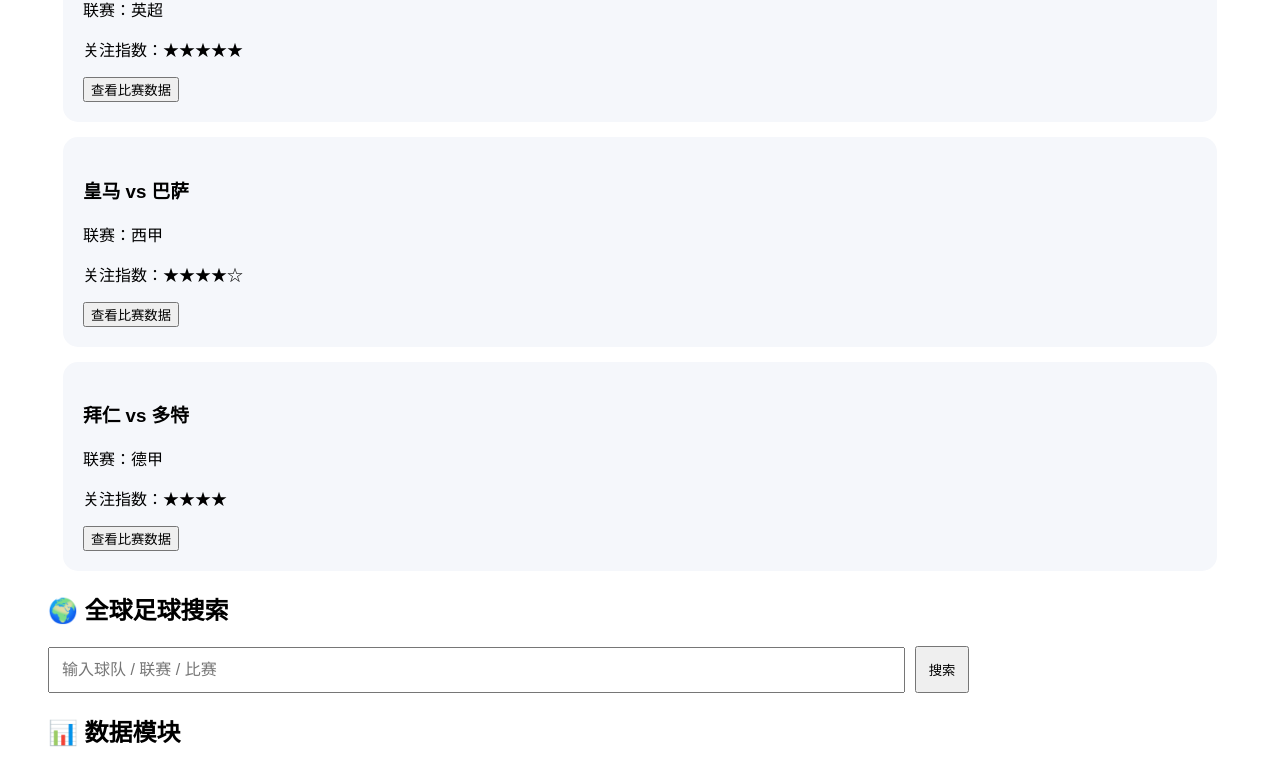
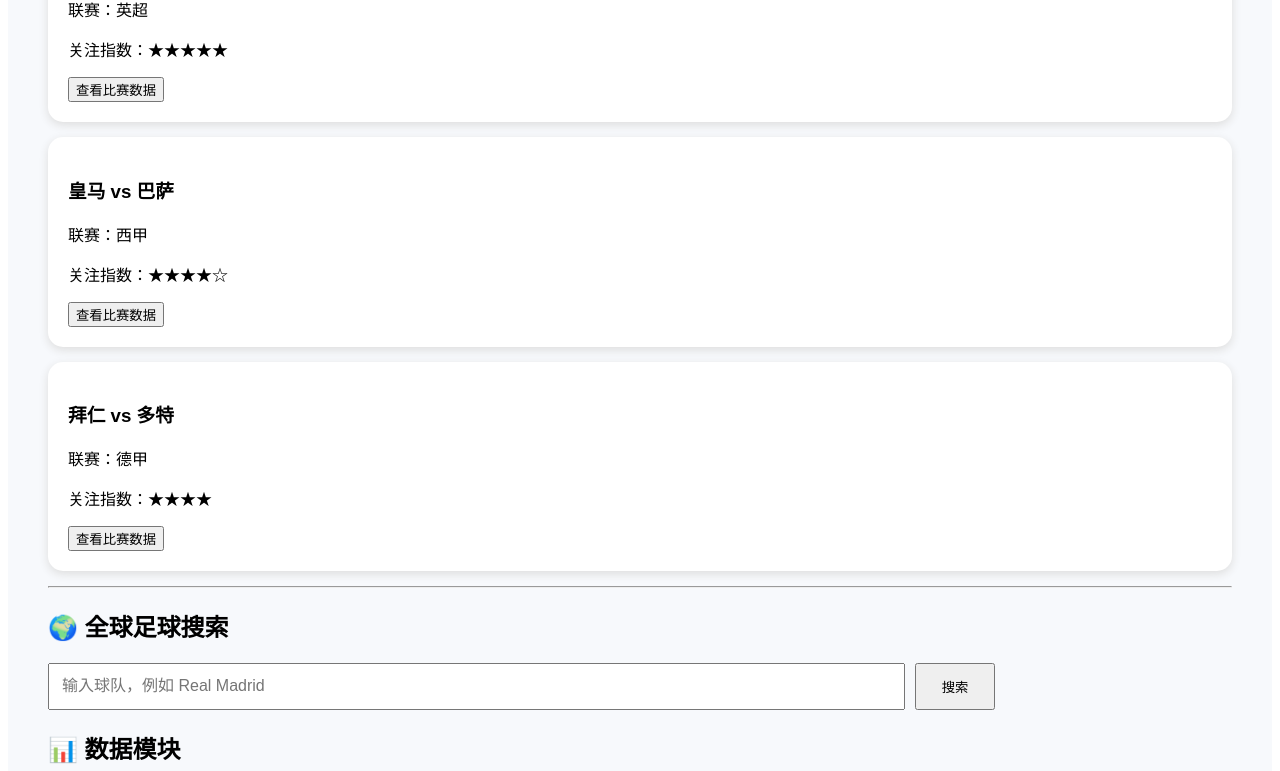
Before and after one commit to MrZhongH/football-ai-scout, a Next.js app: page / in a window 1280 px wide. Shown: the part 317-1088 px from the top of the page. Built offline with nearby package versions, Linux system fonts and the light colour scheme.

Commit message:
Update page.js

```diff
--- a/app/page.js
+++ b/app/page.js
@@ -4,48 +4,54 @@
 
 export default function Home() {
 
+  const games = [
+    ["曼城 vs 阿森纳", "英超", "★★★★★"],
+    ["皇马 vs 巴萨", "西甲", "★★★★☆"],
+    ["拜仁 vs 多特", "德甲", "★★★★"]
+  ];
+
   const [keyword, setKeyword] = useState("");
-  const [result, setResult] = useState(null);
+  const [team, setTeam] = useState(null);
   const [loading, setLoading] = useState(false);
 
 
-  async function searchFootball() {
+  async function searchTeam(){
 
-    if (!keyword) {
-      alert("请输入球队或联赛");
-      return;
-    }
+    if(!keyword) return;
 
     setLoading(true);
 
-    try {
+    try{
 
       const res = await fetch(
-        `/api/football?q=${keyword}`
+        `/api/football?q=${encodeURIComponent(keyword)}`
       );
 
       const data = await res.json();
 
-      setResult(data);
 
-    } catch (error) {
+      if(data.response && data.response.length > 0){
 
-      setResult({
-        error: "数据请求失败"
-      });
+        setTeam(data.response[0]);
+
+      }else{
+
+        setTeam(null);
 
       }
 
-    setLoading(false);
+
+    }catch(error){
+
+      console.log(error);
+      setTeam(null);
+
     }
 
 
+    setLoading(false);
 
-  const games = [
-    ['曼城 vs 阿森纳','英超','★★★★★'],
-    ['皇马 vs 巴萨','西甲','★★★★☆'],
-    ['拜仁 vs 多特','德甲','★★★★']
-  ];
+  }
 
 
 
@@ -53,8 +59,10 @@
 
 <main
 style={{
-        padding:40,
-        fontFamily:"Arial"
+padding:"40px",
+fontFamily:"Arial",
+background:"#f7f9fc",
+minHeight:"100vh"
 }}
 >
 
@@ -65,7 +73,7 @@
 
 
 <p>
-        Football AI Scout V15.0
+Football AI Scout V15.1
 </p>
 
 
@@ -82,10 +90,11 @@
 <div
 key={i}
 style={{
-              background:"#f5f7fb",
-              padding:20,
-              margin:15,
-              borderRadius:15
+background:"#fff",
+padding:"20px",
+margin:"15px 0",
+borderRadius:"15px",
+boxShadow:"0 3px 10px #ddd"
 }}
 >
 
@@ -114,6 +123,7 @@
 
 
 
+<hr/>
 
 
 <h2>
@@ -121,34 +131,38 @@
 </h2>
 
 
+<div
+style={{
+display:"flex",
+gap:"10px"
+}}
+>
+
 
 <input
 
 value={keyword}
 
-        onChange={
-          (e)=>setKeyword(e.target.value)
-        }
+onChange={(e)=>setKeyword(e.target.value)}
 
-        placeholder="输入球队 / 联赛 / 比赛"
+placeholder="输入球队，例如 Real Madrid"
 
 style={{
-          padding:12,
+padding:"12px",
 width:"70%",
-          fontSize:16
+fontSize:"16px"
 }}
 
 />
 
 
-
 <button
 
-        onClick={searchFootball}
+onClick={searchTeam}
 
 style={{
-          padding:12,
-          marginLeft:10
+padding:"12px 25px",
+cursor:"pointer"
 }}
 
 >
@@ -158,62 +172,100 @@
 </button>
 
 
+</div>
+
 
 
 {
 loading &&
 
 <p>
-          正在查询足球数据...
+正在查询真实数据...
 </p>
+
 }
 
 
 
 
+{
+team &&
 
-      {
-        result &&
 
 <div
-          style={{
-            marginTop:30
-          }}
-        >
-
-          <h2>
-            🔎 搜索结果
-          </h2>
-
-
-          <pre
 
 style={{
-              background:"#111",
-              color:"#fff",
-              padding:20,
-              borderRadius:10,
-              overflow:"auto"
+marginTop:"30px",
+background:"#fff",
+padding:"25px",
+borderRadius:"20px",
+boxShadow:"0 3px 15px #ddd"
 }}
 
 >
 
-            {
-              JSON.stringify(
-                result,
-                null,
-                2
-              )
-            }
+
+<img
+
+src={team.team.logo}
+
+width="100"
+
+/>
 
 
-          </pre>
+<h2>
+
+{team.team.name}
+
+</h2>
+
+
+<p>
+🌍 国家：
+{team.team.country}
+</p>
+
+
+<p>
+📅 成立年份：
+{team.team.founded}
+</p>
+
+
+
+<h3>
+🏟 球场信息
+</h3>
+
+
+<p>
+{team.venue?.name}
+</p>
+
+
+<p>
+地址：
+{team.venue?.address}
+</p>
+
+
+<p>
+城市：
+{team.venue?.city}
+</p>
+
+
+<p>
+容量：
+{team.venue?.capacity}
+</p>
 
 
 </div>
 
+
 }
-
 
 
 
@@ -249,6 +301,7 @@
 球队阵容
 </li>
 
+
 </ul>
 
 
```
Lines whose indentation alone changed are shown as unchanged.
